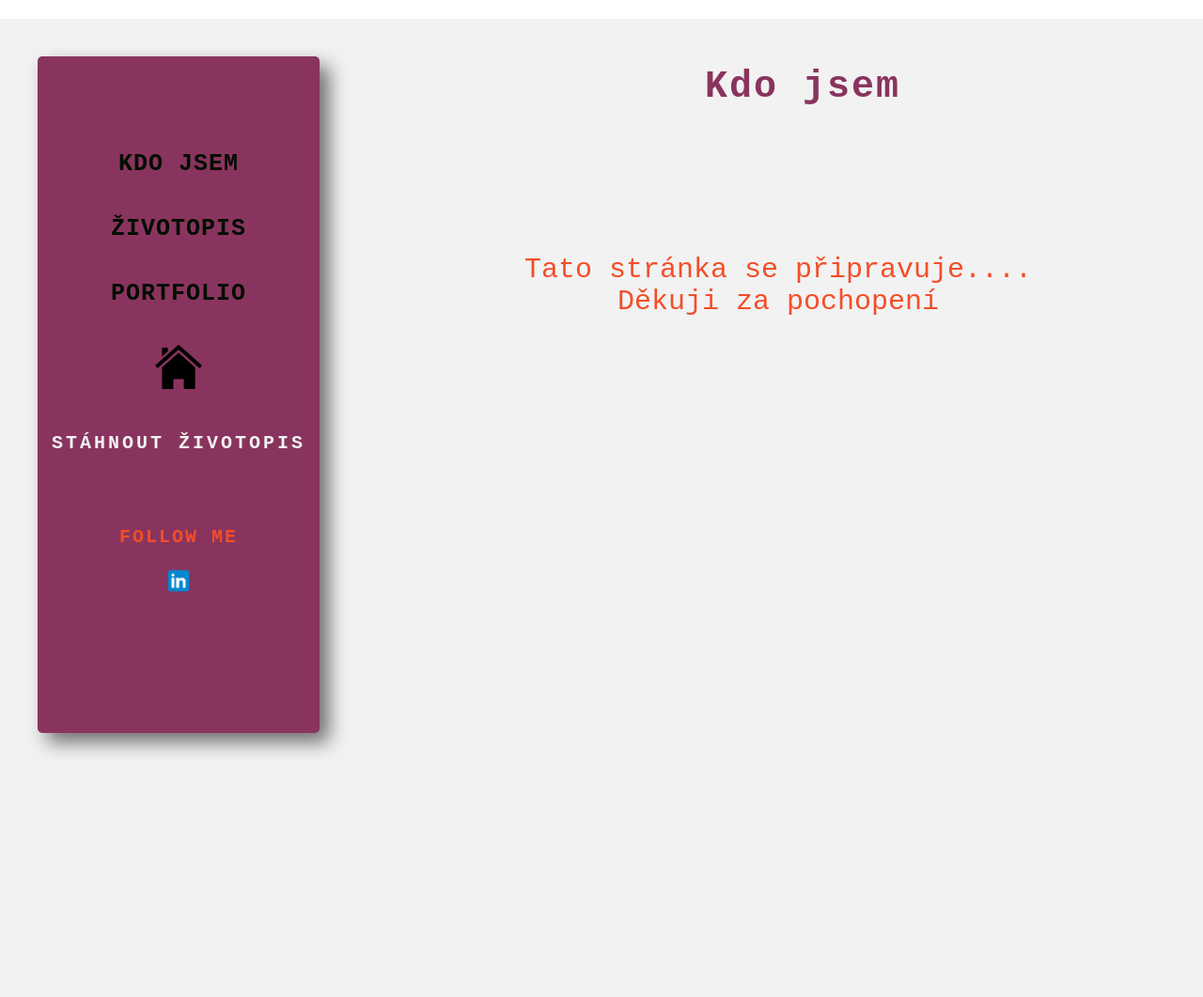
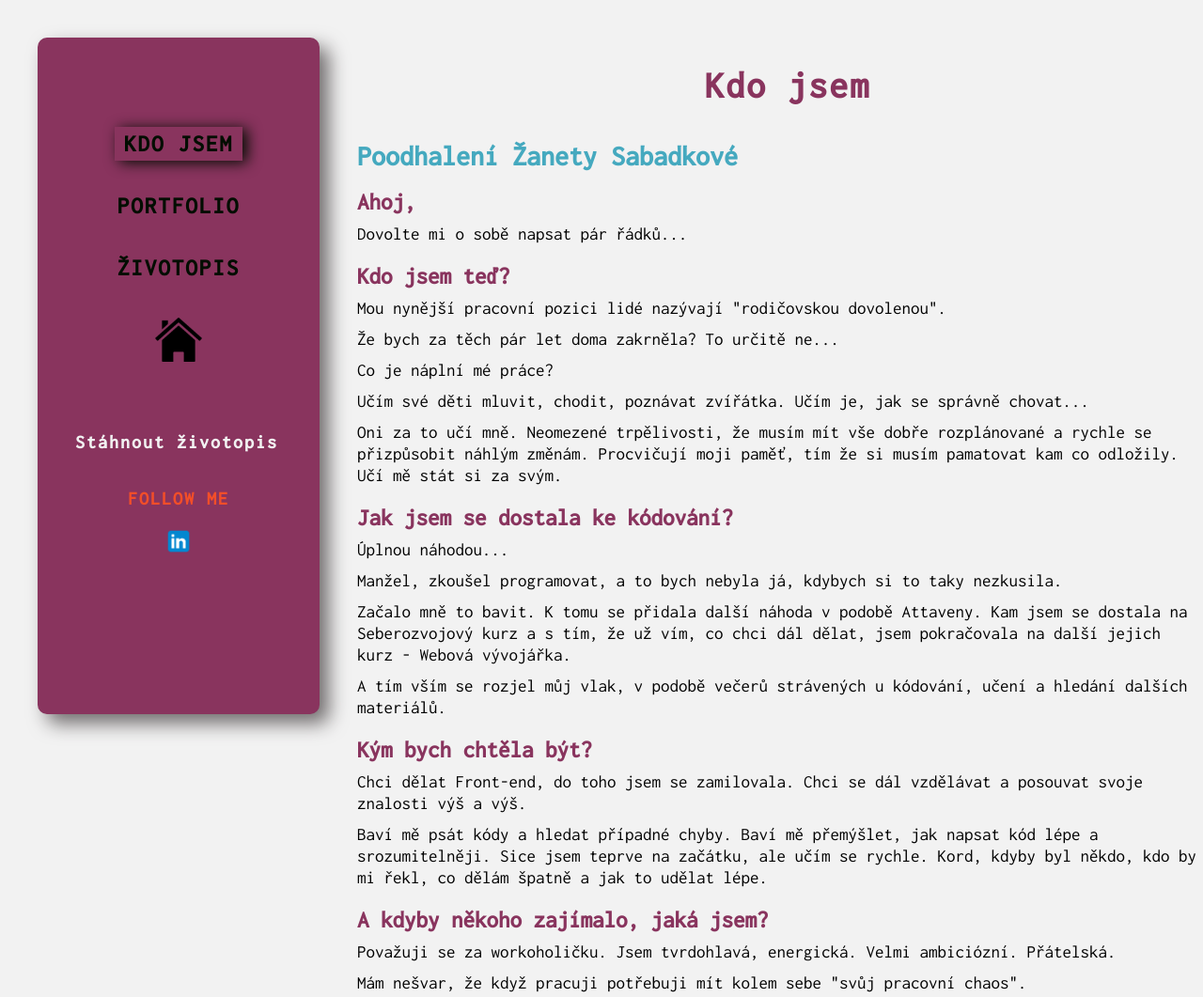
Before and after one commit to ZanetSabad/Moje-portfolio, a plain HTML site: page whoare.html in a window 1280 px wide. Shown: the top 1061 px of the page at 94% size. Drawn offline with Linux system fonts and the light colour scheme.

Commit message:
Napsána, základní verze O mně, do stránky whoare.html, zpravění navigace

```diff
--- a/CSS/style.scss
+++ b/CSS/style.scss
@@ -12,6 +12,15 @@ $main-color3: #010D00;
 $main-color4: #F24E29;
 $main-color5:#716D6E;
 
+@mixin font {
+    font-family: 'Inconsolata', monospace;
+}
+
+@mixin window{
+    width: 70%;
+    margin-left: 380px;
+}
+
 @mixin navigace{
     text-decoration: none;
     font-weight: 600;
@@ -19,7 +28,7 @@ $main-color5:#716D6E;
     @include font;
     font-size: 25px;
     text-transform: uppercase;
-    letter-spacing: 1px;
+    letter-spacing: 2px;
 }
 
 @mixin phoneMail{
@@ -34,20 +43,22 @@ $main-color5:#716D6E;
     background-color: $main-color;
 }
 
-@mixin window{
-    width: 70%;
-    margin-left: 380px;
-}
 
-@mixin font {
-    font-family: 'Inconsolata', monospace;
-}
+
+
 
 
 // ****************************Header
+html{
+    position: relative;
+}
 header{
+    width: 100%;
+    height: 100px;
     background-color: $main-color2;
+    position: absolute;
     height: 150px;
+
 }
 // ****************************************Index - hlavní stránka
 .index{
@@ -55,19 +66,13 @@ header{
     height: 100vh;
     background-color: $main-color2;
     background: url(../IMG/my_foto.png);
-    box-shadow: 10px 10px 15px $main-color5;
     background-position: right;
     background-attachment: fixed;
     background-repeat: no-repeat;
     background-size: contain;
     position: relative;
+    box-shadow: 10px 10px 15px $main-color5;
 
-}
-
-.cv{
-    width: 100%;
-    height: 100vh;
-    background-color: $main-color2;
 }
 
 // ******************************navigace (na všech stránkách stejná)
@@ -79,13 +84,12 @@ header{
     margin-top: 40px;
     margin-left: 40px;
     box-shadow: 10px 10px 20px $main-color5;
-    border-radius: 5px;
+    border-radius: 10px;
 }
 
 .navigace{
     height: 300px;
     margin-top: 100px;
-    // position: absolute;
 
 }
 
@@ -96,23 +100,38 @@ header{
 
 }
 
-.navigace li a{
+.navigace a{
     @include navigace;
 }
 
-.navigace ul li img{
+.navigace img{
     width: 50px;
 }
 
+.active{
+    box-shadow: 5px 2px 15px $main-color3;
+    padding: 5px 10px;
+}
+
+.active_house{
+    box-shadow: 5px 2px 15px $main-color3;
+    padding-top: 35px;
+    padding-left: 10px;
+    padding-right: 10px;
+}
+
 .cv{
-    @include navigace;
     position: absolute;
+    display: inline-block;
+    @include font;
+    font-weight: 600;
+    text-decoration: none;
     background-color: #89345e;
-    text-align: center;
     font-size: 20px;
-    height: 25px;
     color: $main-color2;
-    letter-spacing: 3px;
+    letter-spacing: 2px;
+    margin-left: 40px;
+    margin-top: 20px;
 }
 
 .follow{
@@ -123,12 +142,12 @@ header{
     text-transform: uppercase;
     font-weight: 700;
     font-size: 20px;
-    margin-top: 100px;
+    margin-top: 80px;
 }
 
 .socMedia{
+    margin-top: 20px;
     width: 30px;
-    margin-top: 20px;
     margin-left: 135px;
 
 }
@@ -185,7 +204,7 @@ header{
 
       &:after, &:before {
         position: absolute;
-        top: 13%;
+        top: 12%;
 
         color: $main-color;
         font-size: 40px;
@@ -320,25 +339,6 @@ header{
     border-style: inset;
 }
 
-.arrow{
-    width: 30px;
-    margin-top: -150px;
-    display: block;
-    animation: fromTop 2s 0.5s;
-    animation-iteration-count: infinite;
-}
-
-@keyframes fromTop{
-    0%{
-        opacity: 1;
-        transform: translateY(0);
-    }
-
-    100%{
-        opacity: 1;
-        transform: translateY(40px);
-    }
-}
 // ***************************************MAIN
 .main_index{
     background-color: $main-color2;
@@ -495,6 +495,8 @@ main{
 .row{
    @include window;
    height: 1000px;
+   position: absolute;
+   margin-top: 120px;
 }
 
 .textCV{
@@ -515,7 +517,6 @@ main{
 
 h2{
     @include font;
-
 
 }
 
@@ -562,7 +563,8 @@ h4{
 .preview{
     @include window;
     height: 500px;
-    position: relative;
+    margin-top: 150px;
+    position: absolute;
     display: flex;
     flex-direction: row;
     justify-content: space-around;
@@ -676,15 +678,31 @@ h4{
 }
 
 
-.priprava{
+.who_are_I{
     @include font;
     @include window;
-    // height: 350px;
-    text-align: center;
+    height: 500px;
+    margin-top: 150px;
+    position: absolute;
     font-size: 30px;
-    color: $main-color4;
-    padding-top: 100px;
 
+}
+
+.who_are_title{
+    font-size: 30px;
+    color: $main-color;
+}
+
+.who_are_I h2{
+    font-size: 25px;
+    color: $main-color1;
+    margin-top: 20px;
+}
+
+.who_are_I p{
+    font-size: 19px;
+    line-height: 23px;
+    margin-top: 10px;
 }
 
 
--- a/whoare.html
+++ b/whoare.html
@@ -4,6 +4,7 @@
     <meta charset="UTF-8">
     <meta http-equiv="X-UA-Compatible" content="IE=edge">
     <meta name="viewport" content="width=device-width, initial-scale=1.0">
+    <link href="https://fonts.googleapis.com/css2?family=Inconsolata:wght@200;300;400;500&display=swap" rel="stylesheet">
     <link rel="stylesheet" href="CSS/style.css">
     <link rel="stylesheet" href="CSS/query.css">
     <link rel="stylesheet" href="CSS/grid.css">
@@ -15,9 +16,10 @@
             <nav class = "navigace">
                 <ul>
                     <li><a class="active" href="whoare.html">Kdo jsem</a></li>
-                    <li><a class="active" href="zivotopis.html">Životopis</a></li>
-                    <li><a class="active" href="portfolio.html">Portfolio</a></li>
-                    <li><a class="active" href="index.html"><img src="IMG/icons/home.png" alt="ikona domečku - zpět na úvodní stranu"></a></li>
+
+                    <li><a href="portfolio.html">Portfolio</a></li>
+                    <li><a href="zivotopis.html">Životopis</a></li>
+                    <li><a href="index.html"><img src="IMG/icons/home.png" alt="ikona domečku - zpět na úvodní stranu"></a></li>
                 </ul>
             </nav>
             <a href="documenty/Zaneta_Sabadkova_CV.pdf" download="Zaneta_Sabadkova_CV.pdf" class="cv"> Stáhnout životopis</a>
@@ -28,10 +30,32 @@
         <h1>Kdo&nbsp;jsem</h1>
     </header>
     <main>
-        <div class="priprava">
-            <p>Tato stránka se připravuje....</p>
-            <p>Děkuji za pochopení</p>
-        </div>
+        <section class="who_are_I">
+            <h1 class="who_are_title">Poodhalení Žanety Sabadkové</h1>
+            <h2>Ahoj,</h2>
+            <p>Dovolte mi o sobě napsat pár řádků...</p>
+            <h2>Kdo jsem teď?</h2>
+            <p>Mou nynější pracovní pozici lidé nazývají "rodičovskou dovolenou".</p>
+            <p>Že bych za těch pár let doma zakrněla? To určitě ne...</p>
+            <p>Co je náplní mé práce?</p>
+            <p>Učím své děti mluvit, chodit, poznávat zvířátka. Učím je, jak se správně chovat...</p>
+            <p>Oni za to učí mně. Neomezené trpělivosti, že musím mít vše dobře rozplánované a rychle se přizpůsobit náhlým změnám. Procvičují moji paměť, tím že si musím pamatovat kam co odložily. Učí mě stát si za svým.</p>
+
+            <h2>Jak jsem se dostala ke kódování?</h2>
+            <p>Úplnou náhodou...</p>
+            <p>Manžel, zkoušel programovat, a to bych nebyla já, kdybych si to taky nezkusila.</p>
+            <p>Začalo mně to bavit. K tomu se přidala další náhoda v podobě Attaveny. Kam jsem se dostala na Seberozvojový kurz a s tím, že už vím, co chci dál dělat, jsem pokračovala na další jejich kurz - Webová vývojářka.</p>
+            <p>A tím vším se rozjel můj vlak, v podobě večerů strávených u kódování, učení a hledání dalších materiálů.</p>
+
+            <h2>Kým bych chtěla být?</h2>
+            <p>Chci dělat Front-end, do toho jsem se zamilovala. Chci se dál vzdělávat a posouvat svoje znalosti výš a výš.</p>
+            <p>Baví mě psát kódy a hledat případné chyby. Baví mě přemýšlet, jak napsat kód lépe a srozumitelněji. Sice jsem teprve na začátku, ale učím se rychle. Kord, kdyby byl někdo, kdo by mi řekl, co dělám špatně a jak to udělat lépe.</p>
+
+            <h2>A kdyby někoho zajímalo, jaká jsem?</h2>
+            <p>Považuji se za workoholičku. Jsem tvrdohlavá, energická. Velmi ambiciózní. Přátelská.</p>
+            <p>Mám nešvar, že když pracuji potřebuji mít kolem sebe "svůj pracovní chaos".</p>
+
+        </section>
     </main>
     <footer>
         <p>&copy; Na brzkou shledanou - Žaneta Sabadková &#128540;</p>
```
Also changed, not shown: index.html (+15 -14 lines), portfolio.html (+4 -2 lines), zivotopis.html (+5 -3 lines), CSS/style.css, 1 other file.
